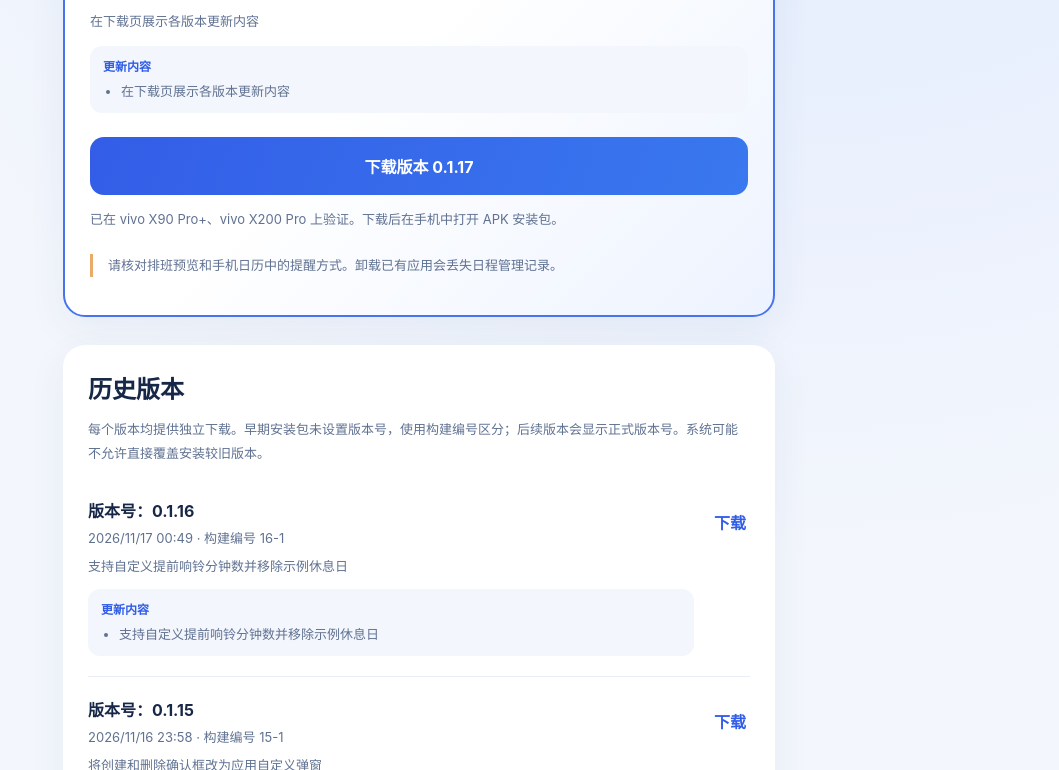
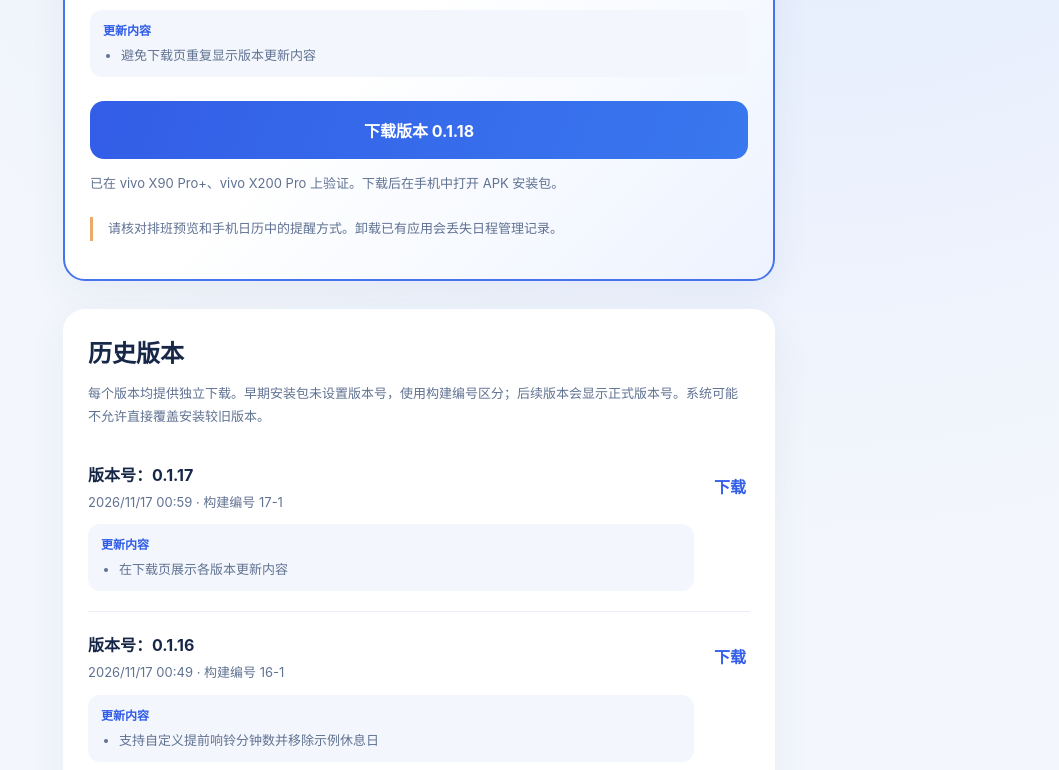
Before and after one commit to laibao101/vivo-alarm-download, a plain HTML site: page index.html in a window 1280 px wide. Shown: the part 537-1307 px from the top of the page, without its empty margins (221-1280 px from the left). Drawn offline with Linux system fonts and the light colour scheme.

Commit message:
Update app download

```diff
--- a/index.html
+++ b/index.html
@@ -45,6 +45,9 @@
     entries.forEach(function (entry) { const item = document.createElement('li'); item.textContent = entry; list.append(item); });
     block.append(list); return block;
   }
+  function hasChangelog(version) {
+    return Array.isArray(version.changelog) && version.changelog.some(item => typeof item === 'string' && item.trim());
+  }
   try {
     const response = await fetch('versions.json', {cache:'no-store'});
     if (!response.ok) throw new Error();
@@ -55,7 +58,7 @@
     const latest = versions[0];
     document.getElementById('latest-version').textContent = title(latest);
     document.getElementById('latest-date').textContent = metadata(latest);
-    document.getElementById('latest-description').textContent = latest.description || '';
+    document.getElementById('latest-description').textContent = hasChangelog(latest) ? '' : (latest.description || '');
     const latestChanges = changelogBlock(latest); if (latestChanges) document.getElementById('latest-description').after(latestChanges);
     const download = document.getElementById('latest-download');
     download.href = latest.url; download.textContent = latest.versionName ? '下载版本 ' + latest.versionName : '下载最新安装包';
@@ -65,7 +68,7 @@
       const info = document.createElement('div'); info.className = 'version-info';
       const heading = document.createElement('strong'); heading.textContent = title(version);
       const details = document.createElement('p'); details.textContent = metadata(version);
-      const description = document.createElement('p'); description.textContent = version.description || '';
+      const description = document.createElement('p'); description.textContent = hasChangelog(version) ? '' : (version.description || '');
       const link = document.createElement('a'); link.href = version.url; link.download = ''; link.textContent = '下载';
       link.setAttribute('aria-label', '下载' + title(version));
       info.append(heading, details, description); const changes = changelogBlock(version); if (changes) info.append(changes); row.append(info, link); container.append(row);
--- a/versions.json
+++ b/versions.json
@@ -1,4 +1,17 @@
 [
+  {
+    "id": "18-1",
+    "label": "构建 18-1",
+    "date": "2026-11-16T17:03:27+00:00",
+    "description": "避免下载页重复显示版本更新内容",
+    "changelog": [
+      "避免下载页重复显示版本更新内容"
+    ],
+    "commit": "f38f9b4",
+    "url": "versions/build-18-1.apk",
+    "versionName": "0.1.18",
+    "versionCode": "18"
+  },
   {
     "id": "17-1",
     "label": "构建 17-1",
```
Also changed, not shown: 2 other files.
